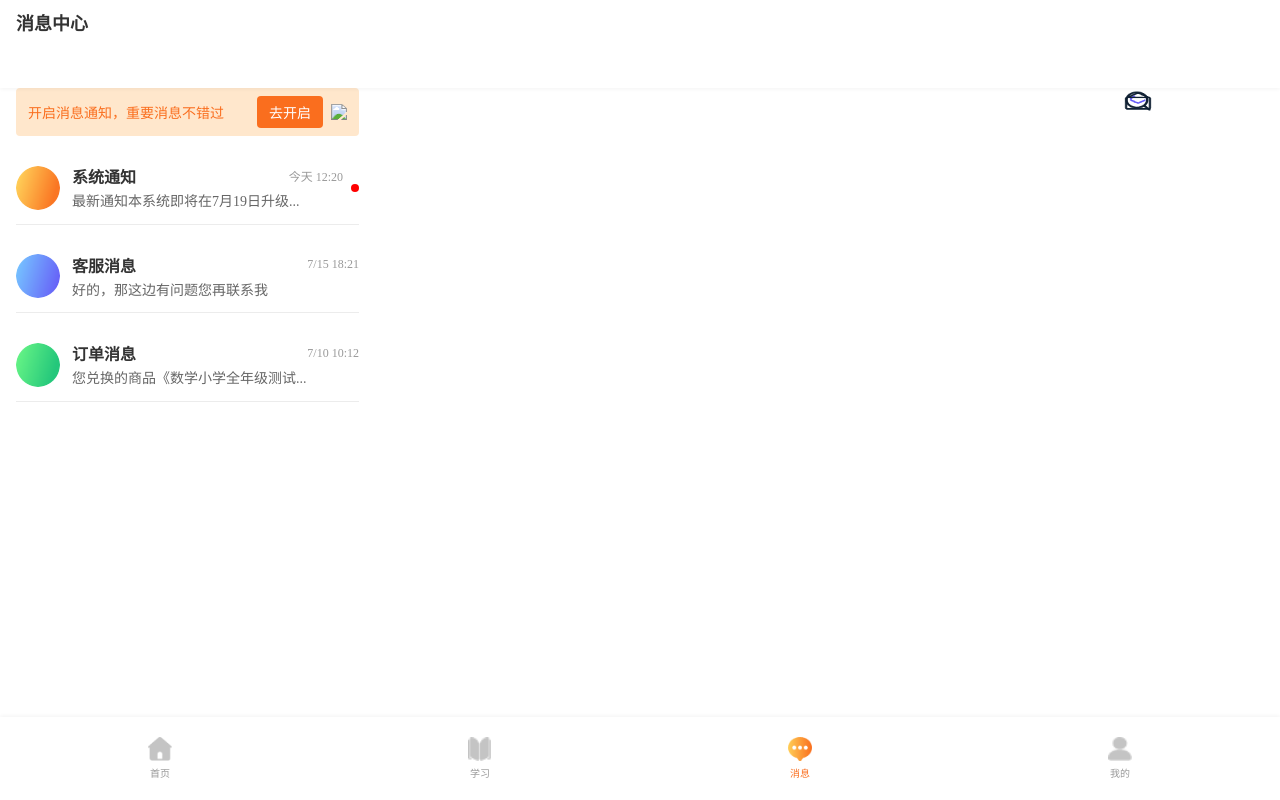
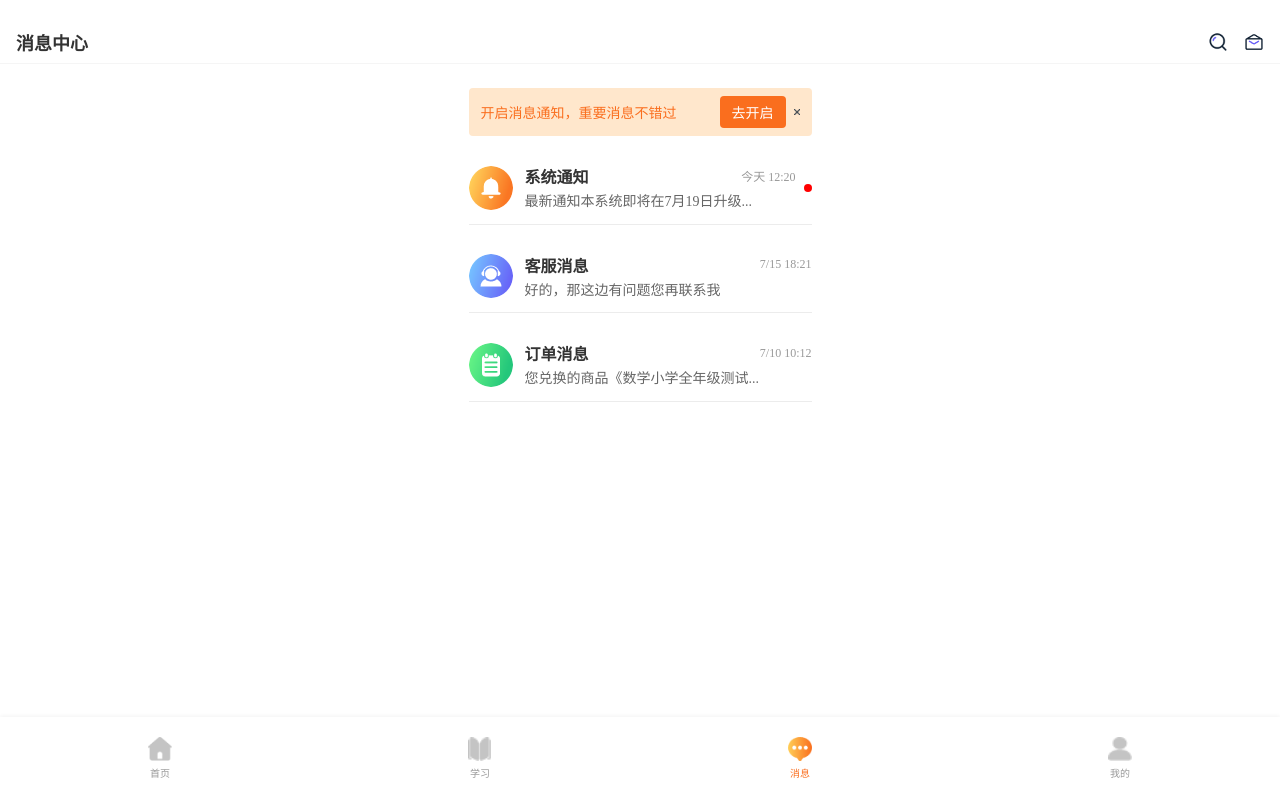
Before and after one commit to Kite576/homework, a plain HTML site: page message.html in a window 1280 px wide. Drawn offline with Linux system fonts and the light colour scheme.

Commit message:
消息页面

```diff
--- a/message.html
+++ b/message.html
@@ -25,7 +25,8 @@
       /* 主文字颜色 */
       max-width: 375px;
       /* 移动端常见宽度 */
-
+      margin: 0 auto;
+      /* 水平居中 */
       position: relative;
       min-height: 100vh;
       /* 最小高度为视口高度 */
@@ -81,40 +82,35 @@
       margin: 0 auto;
     }
 
-    /* 标题栏区域样式 */
+   /* 标题栏：消息中心 + 右侧搜索/信封 */
     .title-bar {
+      width: 100%;
+      height: 44px;
+      background: #FFF;
       display: flex;
       justify-content: space-between;
       align-items: center;
-      height: 44px;
-      /* 标题栏高度 */
+      padding: 0 16px;
+      border-bottom: 1px solid #F5F5F5; /* 底部细分割线 */
+      position: fixed;
+      top: 20px; /* 接状态栏高度 */
+      left: 50%;
+      transform: translateX(-50%);
+      z-index: 99;
     }
-
-    /* 导航标题样式 */
     .navigation-title {
       font-size: 18px;
       font-weight: 600;
-      /* 粗体 */
       color: #333;
     }
-
-    /* 右侧图标容器 */
     .right-icons {
-      width: 340px;
-      height: 15px;
-
+      display: flex;
+      gap: 16px;
     }
-
-    /* 右侧图标样式 */
     .right-icons img {
-      width: 30px;
-      height: 22px;
-      position: absolute;
-
-      margin: 75px 25px 10px 199px;
-      /* 绝对定位 */
+      width: 20px;
+      height: 20px;
     }
-
 
     /* 底部导航栏样式 */
     .navigation-bar-home-bottom {
@@ -237,8 +233,8 @@
 
     /* 关闭图标样式 */
     .notice-close {
-      width: 16px;
-      height: 16px;
+      width: 6px;
+      height: 6px;
     }
 
     /* 消息列表容器 */
@@ -260,14 +256,30 @@
       /* 底部边框 */
     }
 
+    /* 消息图标容器 */
+    .message-icon-container {
+      position: relative;
+      width: 44px;
+      height: 44px;
+      margin-right: 12px;
+    }
+
     /* 消息图标样式 */
     .message-icon {
-      width: 44px;
-      height: 44px;
+      width: 100%;
+      height: 100%;
       border-radius: 50%;
       /* 圆形图标 */
-      margin-right: 12px;
-      /* 右侧间距 */
+    }
+
+    /* 图标叠加样式 */
+    .icon-overlay {
+      position: absolute;
+      top: 50%;
+      left: 50%;
+      transform: translate(-50%, -50%);
+      width: 24px;
+      height: 24px;
     }
 
     /* 消息信息区域 */
@@ -338,18 +350,11 @@
 
 <body>
   <!-- 顶部导航栏 -->
-  <div class="navigation-bar-home-top">
-
-
-    <!-- 标题栏区域 -->
   <div class="title-bar">
-      <!-- 页面标题 -->
     <span class="navigation-title">消息中心</span>
-      <!-- 右侧功能图标 -->
     <div class="right-icons">
-        <img src="img/消息-img/搜索.png" alt="搜索图标">
-        <img src="img/消息-img/信封.png" alt="信封图标">
-      </div>
+      <img src="img/消息-img/搜索.png" alt="搜索">
+      <img src="img/消息-img/信封.png" alt="信封">
     </div>
   </div>
 
@@ -362,16 +367,20 @@
       <!-- 开启按钮 -->
       <button class="notice-btn">去开启</button>
       <!-- 关闭图标 -->
-      <img class="notice-close" src="img/close.svg" alt="关闭">
+      <img class="notice-close" src="img/消息-img/关闭按钮.png" alt="关闭">
     </div>
 
     <!-- 消息列表容器 -->
     <div class="message-list">
       <!-- 系统通知消息项 -->
       <div class="message-item">
-        <!-- 系统通知图标 -->
+        <!-- 消息图标容器 -->
+        <div class="message-icon-container">
+          <!-- 圆圈背景 -->
           <img class="message-icon" src="img\消息-img\系统通知-圈.png" alt="系统通知">
-
+          <!-- 叠加在圆圈上的图标 -->
+          <img class="icon-overlay" src="img/消息-img/系统通知-图标.png" alt="系统通知图标">
+        </div>
 
         <!-- 消息信息区域 -->
         <div class="message-info">
@@ -389,8 +398,13 @@
 
       <!-- 客服消息项 -->
       <div class="message-item">
+        <!-- 消息图标容器 -->
+        <div class="message-icon-container">
           <!-- 客服消息图标 -->
           <img class="message-icon" src="img\消息-img\客服消息-圈.png" alt="客服消息">
+          <!-- 叠加在圆圈上的图标 -->
+          <img class="icon-overlay" src="img/消息-img/客服消息-图标.png" alt="客服消息图标">
+        </div>
 
         <!-- 消息信息区域 -->
         <div class="message-info">
@@ -406,8 +420,13 @@
 
       <!-- 订单消息项 -->
       <div class="message-item">
+        <!-- 消息图标容器 -->
+        <div class="message-icon-container">
           <!-- 订单消息图标 -->
           <img class="message-icon" src="img\消息-img\订单消息-圈.png" alt="订单消息">
+          <!-- 叠加在圆圈上的图标 -->
+          <img class="icon-overlay" src="img/消息-img/订单消息-图标.png" alt="订单消息图标">
+        </div>
         <!-- 消息信息区域 -->
         <div class="message-info">
           <!-- 消息头部（标题+时间） -->
```
Also changed, not shown: img/消息-img/关闭按钮.png (added). Lines whose indentation alone changed are shown as unchanged.
